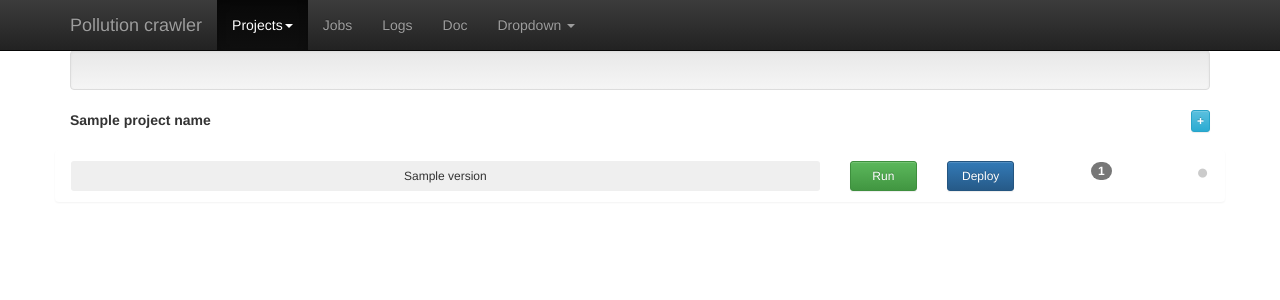
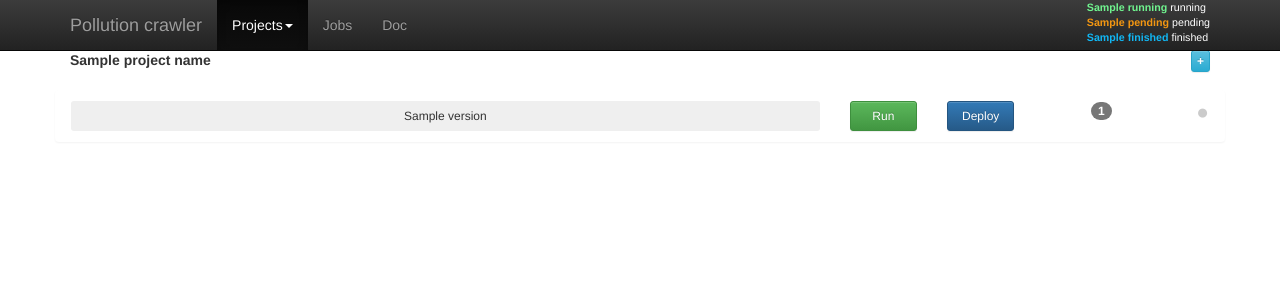
Before and after one commit to tillroy/ambiencedata_scrapyd, a Python web app: template templates/project.html in a window 1280 px wide. Shown: the top 300 px of the page. Run offline with Jinja, Linux system fonts and the light colour scheme; the template is opened without the code that fills it: most values are stand-ins (such as "Sample title", 1, 10 or a date in 2020); some libraries are stand-ins or nearby versions.

Commit message:
add status bar

```diff
--- a/configstorage.py
+++ b/configstorage.py
@@ -323,6 +323,7 @@ class ProjectConfigController(object):
 
     def use_crontab(self, version_name, user_name):
         """write crontab to system file"""
+        # TODO make for Windows OS something similar
         exec_comand = "cd {0} && crontab {1}".format(
             self.base_dir,
             path.join(self.project_name, version_name)
--- /dev/null
+++ b/requirements.txt
@@ -0,0 +1,3 @@
+jinja2
+python-crontab
+zipfile2
--- a/scripts/scrapyd_run.py
+++ b/scripts/scrapyd_run.py
@@ -16,7 +16,6 @@ import scrapyd
 
 def main():
     argv[1:1] = ['-n', '-y', join(dirname(scrapyd.__file__), 'txapp.py')]
-    print(argv)
     run()
 
 if __name__ == '__main__':
--- a/static/styles.css
+++ b/static/styles.css
@@ -5,3 +5,35 @@
 #alert_is_success {
     display: none;
 }
+
+#spiders_status {
+    padding: 0;
+    margin: 0;
+    float: right;
+}
+
+#spiders_status ul {
+    padding: 0;
+    margin: 0;
+    list-style-type: none;
+}
+
+#spiders_status li {
+    font-size: 8pt;
+    color: white;
+}
+
+#spiders_status span {
+    font-weight: bold;
+}
+
+#sps_running {
+    color: #70f48f;
+}
+#sps_pending {
+    color: #f49711;
+
+}
+#sps_finished {
+    color: #11b7f4;
+}
--- a/templates/base.html
+++ b/templates/base.html
@@ -61,26 +61,24 @@
                             </ul>
                         </li>
                         <li><a href="/jobs">Jobs</a></li>
-                        <li><a href="#contact">Logs</a></li>
                         <li><a href="https://scrapyd.readthedocs.io/en/stable/index.html" target="_blank">Doc</a></li>
-                        <li class="dropdown">
-                            <a href="#" class="dropdown-toggle" data-toggle="dropdown" role="button" aria-haspopup="true" aria-expanded="false">Dropdown <span class="caret"></span></a>
-                            <ul class="dropdown-menu">
-                                <li><a href="#">Action</a></li>
-                                <li><a href="#">Another action</a></li>
-                                <li><a href="#">Something else here</a></li>
-                                <li role="separator" class="divider"></li>
-                                <li class="dropdown-header">Nav header</li>
-                                <li><a href="#">Separated link</a></li>
-                                <li><a href="#">One more separated link</a></li>
-                            </ul>
-                        </li>
                     </ul>
+                    <div id="spiders_status">
+                        {% if status %}
+                        <ul>
+                            <li><span id="sps_running">{{ status.running }}</span> running</li>
+                            <li><span id="sps_pending">{{ status.pending }}</span> pending</li>
+                            <li><span id="sps_finished">{{ status.finished }}</span> finished</li>
+                        </ul>
+                        {% endif %}
+                    </div>
                 </div><!--/.nav-collapse -->
             </div>
         </nav>
 
+
         <div class="container">
+
             {% block content %}
             {% endblock %}
         </div>
--- a/templates/project.html
+++ b/templates/project.html
@@ -1,8 +1,5 @@
 {% extends 'base.html' %}
 {% block content %}
-<div class="well">
-    {{ msg }}
-</div>
 
 <!-- Modal add egg -->
 <div id="add_version" class="modal fade" role="dialog">
```
Also changed, not shown: templates/jobs.html (+14 -15 lines), test.py (+5 -77 lines), website.py (+29 -3 lines).
